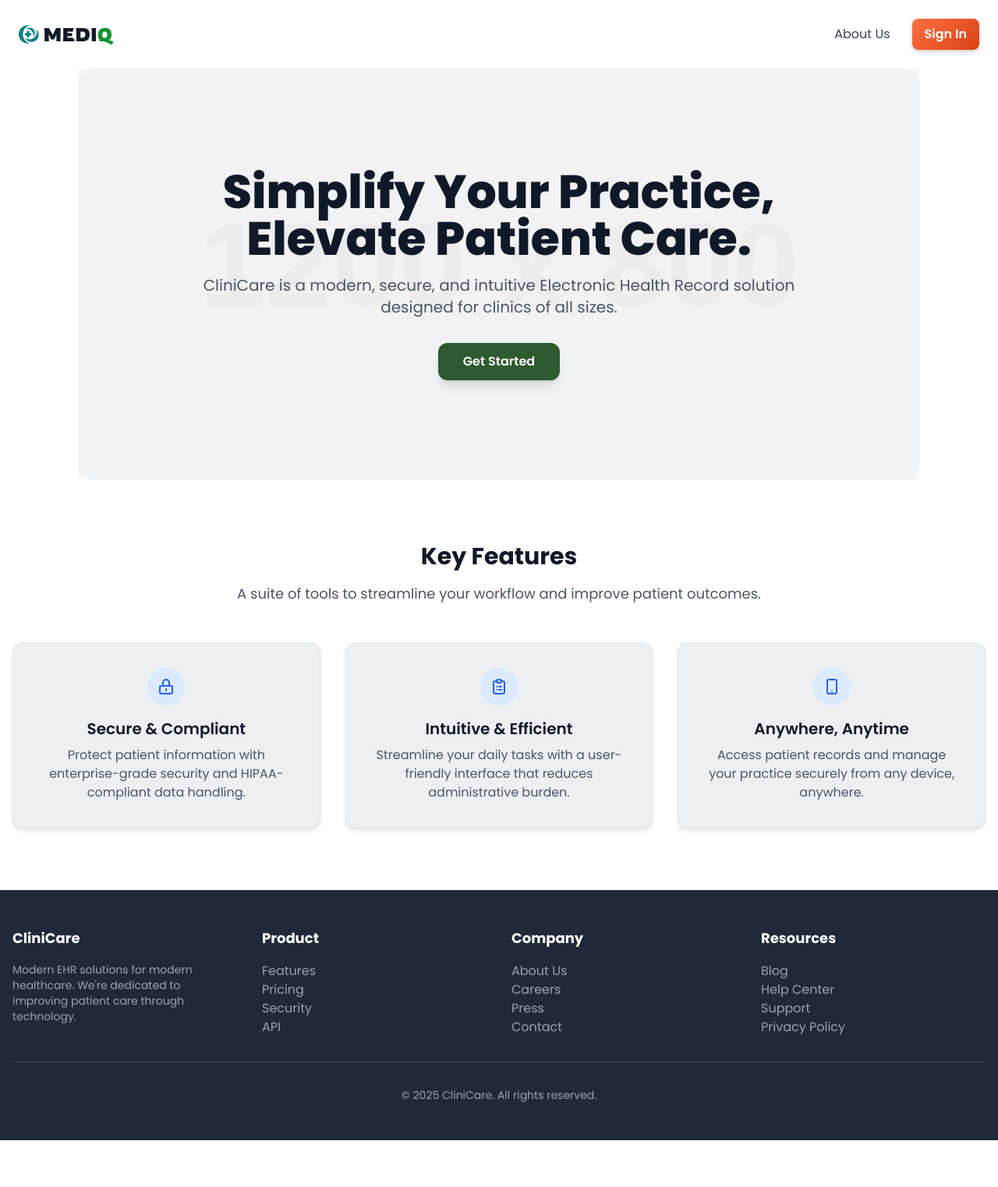
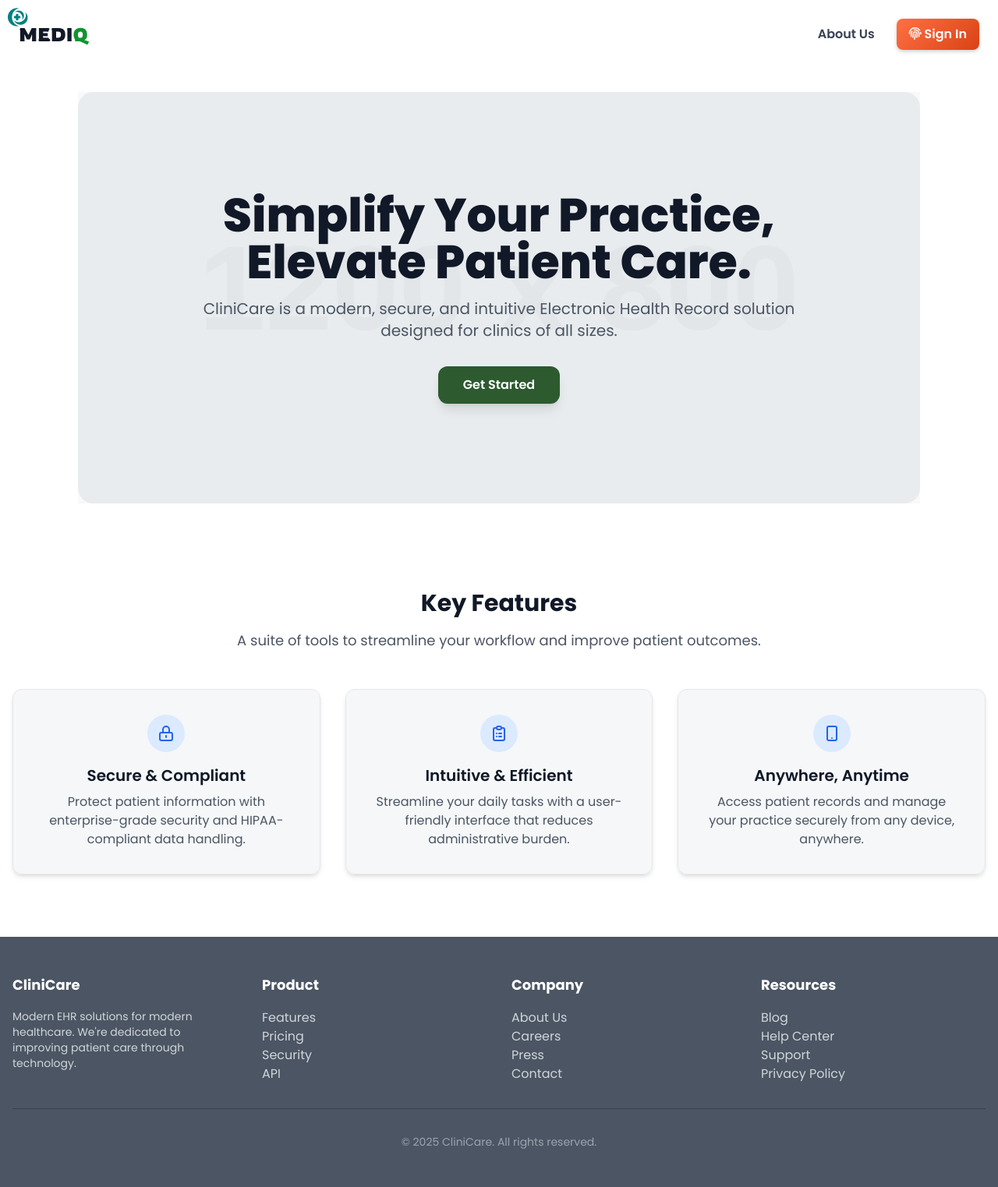
Before and after one commit to Wing1es/EMR, a Flask app: page / in a window 1280 px wide. Shown: the whole page at 78% size. Before the commit the page ends 1463 px from the top, so only its background shows below. Run offline with Flask 3, Linux system fonts and the light colour scheme; grey boxes labelled with a size stand in for pictures from a placeholder-image service; some libraries are stand-ins or nearby versions.

Commit message:
Updated the home page

```diff
--- a/templates/home.html
+++ b/templates/home.html
@@ -43,6 +43,7 @@
             font-size: 2.5rem;
             opacity: 0;
         }
+
 
         /* Hero section specific styling for image overlay */
         .hero-section {
@@ -97,15 +98,19 @@
           color: #2d5a2f;
         }
         .hero{
+
           border-radius: 20px;
-          margin: 0 100px ;
-            background: rgba(236, 240, 243, 0.5);
+          margin: 30px 100px ;
+            background: rgba(236, 240, 243);
             box-shadow: 6px 6px 10px #d1d9e6,
                                 -6px -6px 10px rgba(226, 226, 227, 0.5),
         }
         .card{
-            background: rgba(236, 240, 243);
-            box-shadow: 6px 6px 10px #d1d9e6, -6px -6px 10px rgba(226, 226, 227, 0.5), inset 1px 1px 1px #d1d9e6, inset -1px -1px 1px rgba(224, 241, 254, 0.5);
+            background: rgba(236, 240, 243, 0.5);
+            box-shadow: 6px 6px 10px #d1d9e6,
+                                -6px -6px 10px rgba(226, 226, 227, 0.5),
+                                inset 1px 1px 1px #d1d9e6,
+                                inset -1px -1px 1px rgba(224, 241, 254, 0.5);
         }
         /* Modal Styles */
         .modal-overlay {
@@ -150,17 +155,17 @@
         }
 
         .modal label {
-            font-weight: 500;
+            font-weight: 700;
             color: #555;
         }
 
         .modal input {
             width: 100%;
+            font-weight: 500;
             background-color: #ffffff;
             border-radius: 0.75rem;
             padding: 0.65rem 1rem;
             border: none;
-
             transition: all 0.3s ease;
             outline: none;
         }
@@ -169,7 +174,7 @@
         .modal button {
             background-color: #2d5a2f;
             color: white;
-            padding: 0.75rem;
+            padding: 0.55rem;
             border-radius: 0.75rem;
             font-weight: 600;
             border: none;
@@ -191,8 +196,17 @@
             top: 1rem;
             right: 1.5rem;
             font-size: 2rem;
-            color: #aaa;
+            color: #f6ab69;
             cursor: pointer;
+        }
+        header{
+            position: relative;
+        }
+        .icon{
+            position: absolute;
+            left: 10px;
+            top: 10px;
+
         }
 
     </style>
@@ -211,12 +225,12 @@
         <div class="container mx-auto flex justify-between items-center">
             <div class="flex items-center space-x-2">
                 <!-- Logo as a simple SVG icon -->
-                <h3 class="text-2xl font-bold text-gray-900 logo"><i class="fa-brands fa-medrt" style="color:teal;"></i> MEDI<span class="q">Q</span></h3>
+                <h3 class="text-2xl font-bold text-gray-900 logo"><i class="fa-brands fa-medrt icon" style="color:teal;"></i> MEDI<span class="q">Q</span></h3>
             </div>
             <!-- Navigation links -->
-            <nav class="hidden md:flex items-center space-x-7">
-                <a href="#about" id="about-us-link" class="text-gray-700 hover:text-green-700 transition duration-200">About Us</a>
-                <a href="javascript:void(0)" onclick="openModal()" class="px-4 py-2 text-white rounded-lg font-semibold transition duration-200 sign" >Sign In</a>
+            <nav class="hidden md:flex items-center space-x-7 nav" >
+                <a href="#about" id="about-us-link" class="text-gray-700 hover:text-green-600 transition duration-200" style="font-family: poppins; font-weight: 600;">About Us</a>
+                <a href="javascript:void(0)" onclick="openModal()" class="px-4 py-2 text-white rounded-lg font-semibold transition duration-200 sign" ><i class="fa-solid fa-fingerprint"></i> Sign In</a>
             </nav>
         </div>
     </header>
@@ -290,44 +304,44 @@
     </section>
 
     <!-- Footer -->
-    <footer class="bg-gray-800 text-white py-12">
+    <footer class="bg-gray-600 text-white py-12">
         <div class="container mx-auto px-4">
             <div class="grid grid-cols-1 md:grid-cols-4 gap-8 mb-8">
                 <!-- About Section -->
                 <div>
                     <h3 class="text-lg font-bold mb-4">CliniCare</h3>
-                    <p class="text-gray-400 text-sm">
+                    <p class="text-gray-300 text-sm">
                         Modern EHR solutions for modern healthcare. We're dedicated to improving patient care through technology.
                     </p>
                 </div>
                 <!-- Links Section 1 -->
                 <div>
                     <h3 class="text-lg font-bold mb-4">Product</h3>
-                    <ul>
-                        <li><a href="#" class="text-gray-400 hover:text-white transition duration-200">Features</a></li>
-                        <li><a href="#" class="text-gray-400 hover:text-white transition duration-200">Pricing</a></li>
-                        <li><a href="#" class="text-gray-400 hover:text-white transition duration-200">Security</a></li>
-                        <li><a href="#" class="text-gray-400 hover:text-white transition duration-200">API</a></li>
+                    <ul >
+                        <li><a href="#" class="text-gray-300 hover:text-white transition duration-200">Features</a></li>
+                        <li><a href="#" class="text-gray-300 hover:text-white transition duration-200">Pricing</a></li>
+                        <li><a href="#" class="text-gray-300 hover:text-white transition duration-200">Security</a></li>
+                        <li><a href="#" class="text-gray-300 hover:text-white transition duration-200">API</a></li>
                     </ul>
                 </div>
                 <!-- Links Section 2 -->
                 <div>
                     <h3 class="text-lg font-bold mb-4">Company</h3>
                     <ul>
-                        <li><a href="#" class="text-gray-400 hover:text-white transition duration-200">About Us</a></li>
-                        <li><a href="#" class="text-gray-400 hover:text-white transition duration-200">Careers</a></li>
-                        <li><a href="#" class="text-gray-400 hover:text-white transition duration-200">Press</a></li>
-                        <li><a href="#" class="text-gray-400 hover:text-white transition duration-200">Contact</a></li>
+                        <li><a href="#" class="text-gray-300 hover:text-white transition duration-200">About Us</a></li>
+                        <li><a href="#" class="text-gray-300 hover:text-white transition duration-200">Careers</a></li>
+                        <li><a href="#" class="text-gray-300 hover:text-white transition duration-200">Press</a></li>
+                        <li><a href="#" class="text-gray-300 hover:text-white transition duration-200">Contact</a></li>
                     </ul>
                 </div>
                 <!-- Links Section 3 -->
                 <div>
                     <h3 class="text-lg font-bold mb-4">Resources</h3>
                     <ul>
-                        <li><a href="#" class="text-gray-400 hover:text-white transition duration-200">Blog</a></li>
-                        <li><a href="#" class="text-gray-400 hover:text-white transition duration-200">Help Center</a></li>
-                        <li><a href="#" class="text-gray-400 hover:text-white transition duration-200">Support</a></li>
-                        <li><a href="#" class="text-gray-400 hover:text-white transition duration-200">Privacy Policy</a></li>
+                        <li><a href="#" class="text-gray-300 hover:text-white transition duration-200">Blog</a></li>
+                        <li><a href="#" class="text-gray-300 hover:text-white transition duration-200">Help Center</a></li>
+                        <li><a href="#" class="text-gray-300 hover:text-white transition duration-200">Support</a></li>
+                        <li><a href="#" class="text-gray-300 hover:text-white transition duration-200">Privacy Policy</a></li>
                     </ul>
                 </div>
             </div>
```
